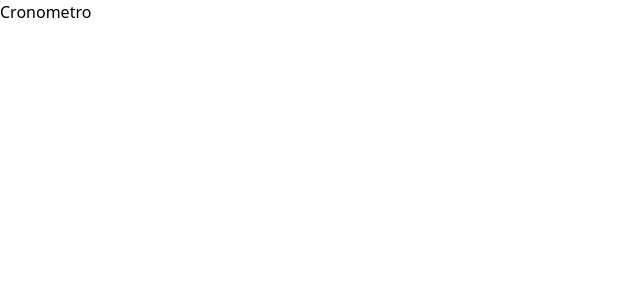
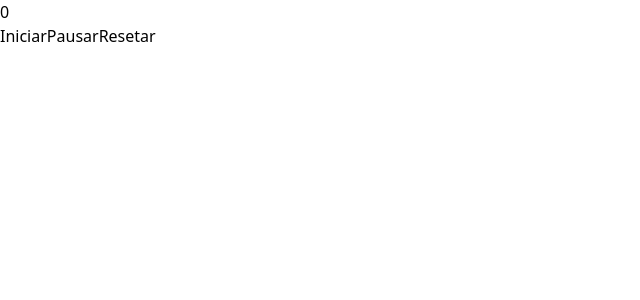
Before and after one commit to Emiliwillinghoefer/Aula-React, a React (Vite) app in the folder CronometroETemporizador/: page / in a window 1280 px wide. Shown: the top 300 px of the page, without its empty margins (0-640 px from the left). Built offline with nearby package versions, Linux system fonts and the light colour scheme.

Commit message:
Aula sobre UseEffect

```diff
--- a/CronometroETemporizador/src/pages/cronometro.tsx
+++ b/CronometroETemporizador/src/pages/cronometro.tsx
@@ -1,3 +1,46 @@
+import {useEffect, useState} from "react";
+
 export function Cronometro() {
-  return <div>Cronometro</div>;
+
+  const [tempo, setTempo] = useState(0);
+  const [executando, setExecutando] = useState(false);
+
+  function onIniciarClick() {
+    setExecutando(true);
+  }
+
+  function onPausarClick() {
+    setExecutando(false);
+  }
+
+  function onResetarClick() {
+    setTempo(0);
+    setExecutando(false);
+  }
+
+  useEffect(() => {
+    if (executando) {
+      const idIntervalo = setInterval(
+          () =>
+              setTempo(valor => valor + 1), 1);
+
+      return () => clearInterval(idIntervalo);
+    }
+  }, [executando]);
+
+
+  return (
+      <div>
+        <p>{tempo}</p>
+        <button onClick={onIniciarClick}>Iniciar</button>
+        <button onClick={onPausarClick}>Pausar</button>
+        <button onClick={onResetarClick}>Resetar</button>
+      </div>
+  );
 }
+
+// ToDo : Função pausar.
+// TODO: Tempo 00:00.00
+// TODO: Estilizar
+
+//TODO: Gravar tempo (LAP)   -----> https://quick-time-spark.lovable.app/
```
Also changed, not shown: 1 other file (tests, documents, lock files or other folders).
